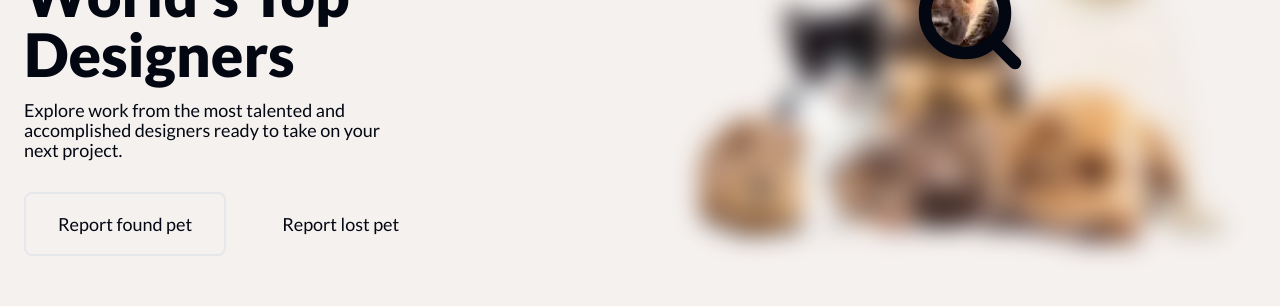
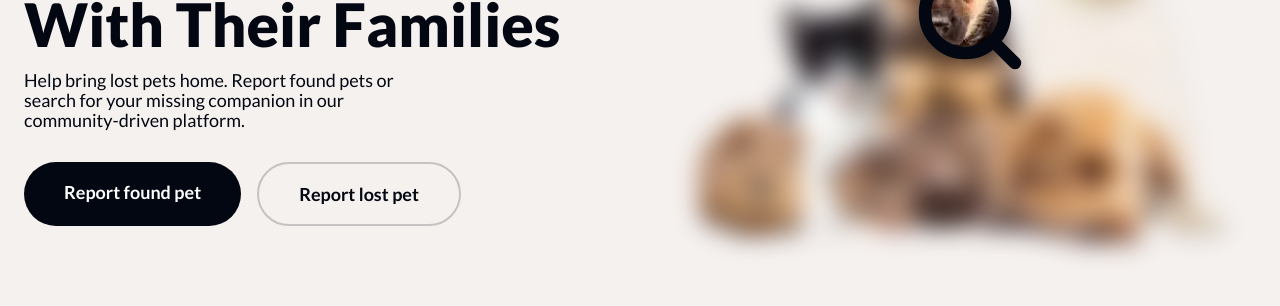
Before and after one commit to reynaldoqs/paw-finder, a Next.js app: page / in a window 1280 px wide. Shown: the part 249-555 px from the top of the page. Built offline with nearby package versions, Linux system fonts and the light colour scheme; no server answers; the database is empty; what tailwindcss-motion would draw is missing.

Commit message:
updating hero section copy and button styles

```diff
--- a/src/components/organisms/hero-section.tsx
+++ b/src/components/organisms/hero-section.tsx
@@ -8,24 +8,25 @@ export const HeroSection = () => {
       <div className="flex flex-1 flex-col justify-center space-y-4 md:space-y-6">
         <div className="px-4 py-2 md:px-6">
           <h1 className="text-4xl md:text-6xl font-extrabold tracking-normal">
-            Discover the <br /> World’s Top Designers
+            Reunite Lost Pets <br /> With Their Families
           </h1>
           <p className="text-md md:text-lg text-foreground font-medium w-full md:w-2/3 leading-5 md:leading-5 mt-4">
-            Explore work from the most talented and accomplished designers ready
-            to take on your next project.
+            Help bring lost pets home. Report found pets or search for your
+            missing companion in our community-driven platform.
           </p>
         </div>
-        <div className="px-4 md:px-6 flex flex-col sm:flex-row gap-3 md:gap-6">
+        <div className="px-4 md:px-6 flex flex-col sm:flex-row gap-3 md:gap-4">
           <Link
             href="/animals/found"
-            className="text-base md:text-lg px-6 py-[10px] md:px-8 md:py-[16px] rounded-lg border-2"
+            className="group relative text-base text-center md:text-lg px-8 py-3 md:px-10 md:py-4 rounded-full bg-foreground text-background font-semibold transition-all duration-300 hover:scale-105 hover:shadow-xl overflow-hidden"
           >
-            Report found pet
+            <span className="relative z-10">Report found pet</span>
+            <div className="absolute inset-0 bg-gradient-to-r from-primary to-primary/80 opacity-0 group-hover:opacity-100 transition-opacity duration-300" />
           </Link>
 
           <Link
             href="/animals/lost"
-            className="text-base md:text-lg px-6 py-[10px] md:px-8 md:py-[18px] rounded-lg"
+            className="group text-base text-center md:text-lg px-8 py-3 md:px-10 md:py-4 rounded-full border-2 border-foreground/20 font-semibold transition-all duration-300 hover:border-foreground hover:bg-foreground/5 hover:scale-105"
           >
             Report lost pet
           </Link>
```
